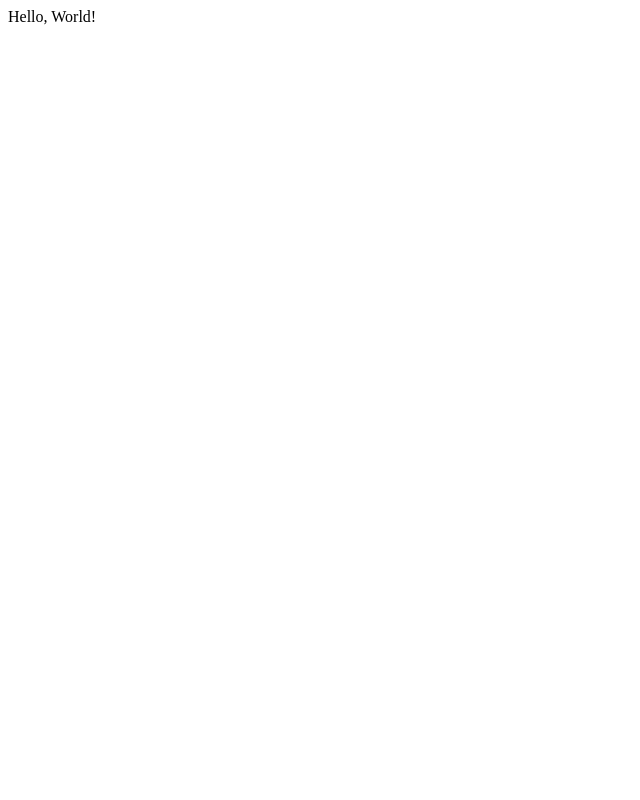
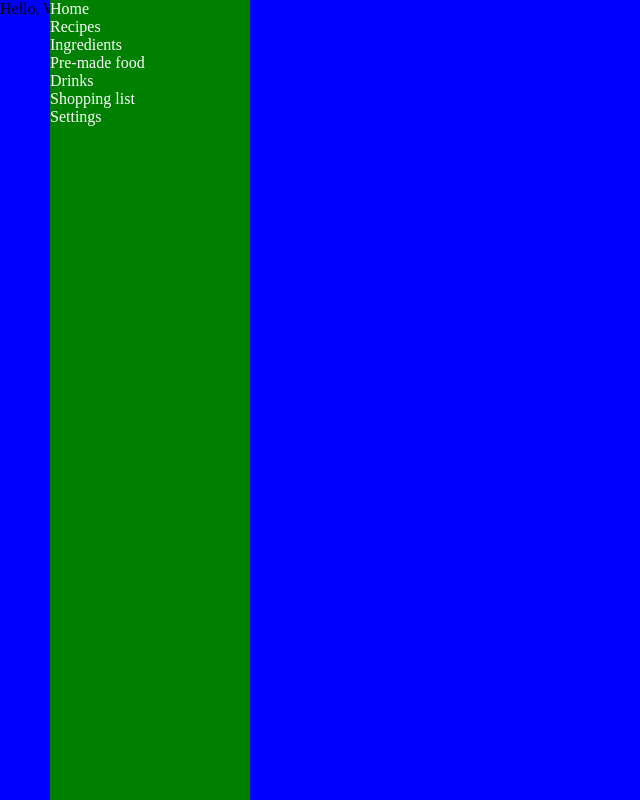
Before and after one commit to makoadampeter/pandabamboo, a React (Vite) app: page / in a window 1280 px wide. Shown: the whole page, without its empty margins (0-640 px from the left). Built offline with nearby package versions, Linux system fonts and the light colour scheme.

Commit message:
feat: add non-functional basic navbar

```diff
--- a/src/App.css
+++ b/src/App.css
@@ -0,0 +1,20 @@
+html {
+    margin: 0;
+    padding: 0;
+    height: 100%;
+    width: 100%;
+}
+
+body {
+    margin: 0;
+    padding: 0;
+    height: 100%;
+    width: 100%;
+    background-color: blue;
+}
+
+#wrap {
+    height: 100vh;
+    width: 100vw;
+    background-color: blue;
+}
--- a/src/App.tsx
+++ b/src/App.tsx
@@ -1,14 +1,16 @@
-import './App.css'
+import './App.css';
+import Navbar from './components/Navbar';
 
 function App() {
 
   return (
-    <>
+    <div id="wrap">
+      <Navbar />
       <div>
         Hello, World!
       </div>
-    </>
-  )
+    </div>
+  );
 }
 
-export default App
+export default App;
--- /dev/null
+++ b/src/components/Navbar.css
@@ -0,0 +1,8 @@
+#navbar {
+    position: fixed;
+    top: 0;
+    left: 50px;
+    width: 200px;
+    height: 100%;
+    background-color: green;
+}
--- /dev/null
+++ b/src/components/Navbar.tsx
@@ -0,0 +1,19 @@
+import "./Navbar.css";
+import NavbarItem from "./NavbarItem";
+
+// The global navbar used on every page to navigate the application
+export default function Navbar() {
+    return (
+        <>
+            <div id="navbar">
+                <NavbarItem title="Home"></NavbarItem>
+                <NavbarItem title="Recipes"></NavbarItem>
+                <NavbarItem title="Ingredients"></NavbarItem>
+                <NavbarItem title="Pre-made food"></NavbarItem>
+                <NavbarItem title="Drinks"></NavbarItem>
+                <NavbarItem title="Shopping list"></NavbarItem>
+                <NavbarItem title="Settings"></NavbarItem>
+            </div>
+        </>
+    );
+}
--- /dev/null
+++ b/src/components/NavbarItem.css
@@ -0,0 +1,3 @@
+.NavbarItem {
+    color: #ffffff;
+}
--- /dev/null
+++ b/src/components/NavbarItem.tsx
@@ -0,0 +1,13 @@
+import './NavbarItem.css';
+
+interface NavbarItemProps {
+    title: string;
+}
+
+export default function NavbarItem({ title }: NavbarItemProps) {
+    return (
+        <div className="NavbarItem">
+            {title}
+        </div>
+    );
+}
```
Also changed, not shown: electron/main.cjs (+6 -1 lines).
